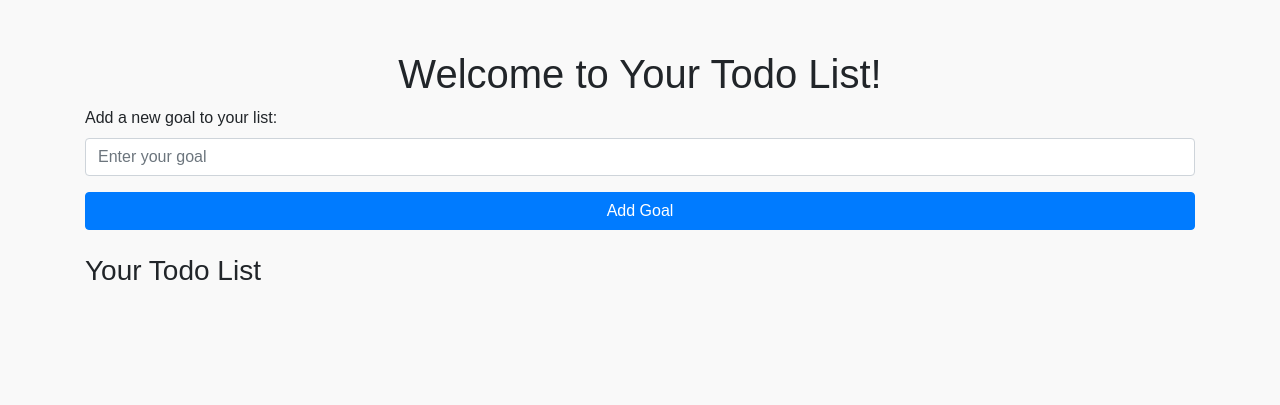
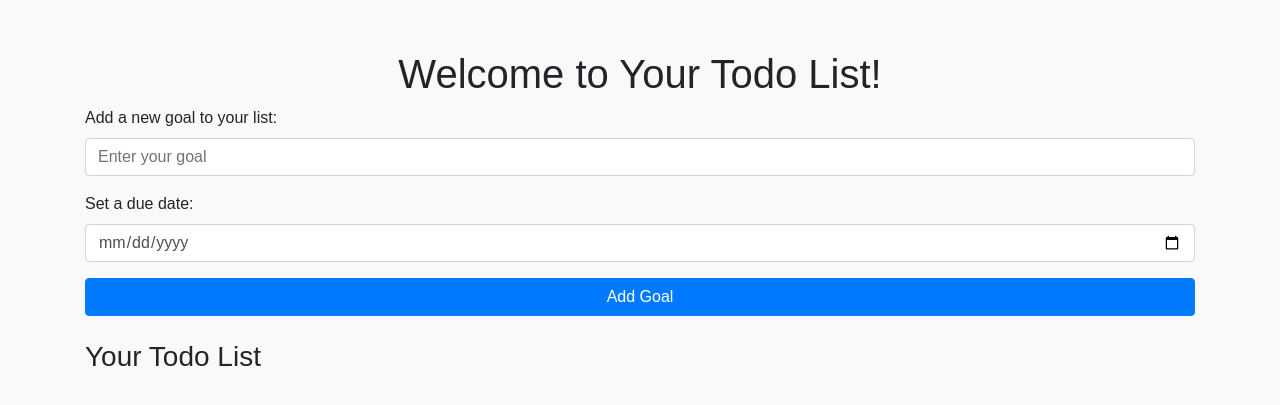
Before and after one commit to DeMass199/Assessment, a Flask app: page /dashboard in a window 1280 px wide. Shown: the top 405 px of the page. Run offline with Flask 3, Linux system fonts and the light colour scheme; some libraries are stand-ins or nearby versions.

Commit message:
can now display date in the todo list with colours

```diff
--- a/flask_app/app.py
+++ b/flask_app/app.py
@@ -1,7 +1,7 @@
 from flask import Flask, request, render_template, redirect, url_for, flash
 from werkzeug.security import generate_password_hash, check_password_hash
 import sqlite3
-
+from datetime import datetime, date, time
 
 app = Flask(__name__)
 app.secret_key = "your_secret_key"  # Needed for flash messages
@@ -16,20 +16,18 @@ def add_user_to_db(username, password):
         cursor.execute("SELECT * FROM users WHERE username = ?", (username,))
         existing_user = cursor.fetchone()
         if existing_user:
-            return False  # Username is already taken
+            flash("Username already exists. Please choose a different username.")
+            return redirect(url_for('register'))
 
-        # Hash the password before storing it
-        password_hash = generate_password_hash(password)
-
-        # Insert the new user into the database
-        cursor.execute("INSERT INTO users (username, password) VALUES (?, ?)", (username, password_hash))
+        # Hash the password and insert the new user
+        hashed_password = generate_password_hash(password, method='sha256')
+        cursor.execute("INSERT INTO users (username, password) VALUES (?, ?)", (username, hashed_password))
         conn.commit()
-        return True  # User added successfully
-
+        flash("User registered successfully!")
+        return redirect(url_for('login'))
     except sqlite3.Error as e:
-        print(f"Database error: {e}")
-        return False
-
+        flash(f"An error occurred: {e}")
+        return redirect(url_for('register'))
     finally:
         conn.close()
 
@@ -96,20 +94,41 @@ def signup():
 
 
 
+
+
 # Sample in-memory storage for demonstration
 todo_list = []
-
 
 @app.route("/dashboard", methods=["GET", "POST"])
 def dashboard():
     global todo_list
     if request.method == "POST":
-        # Get the input from the form
         task = request.form.get("todo_task")
-        if task:  # Ensure the input isn't empty
-            # Add the task to the list (or database in a real app)
-            todo_list.append({"id": len(todo_list) + 1, "task": task, "done": False})
-        return redirect(url_for("dashboard"))
+        due_date = request.form.get("due_date")
+        if task and due_date:
+            # Add task with an ID and due date
+            todo_list.append({
+                "id": len(todo_list) + 1,
+                "task": task,
+                "due_date": due_date,
+                "done": False,
+                "color": ""  # Optional, can calculate color here or in template
+            })
+        return render_template("dashboard.html", todo_list=todo_list)
+
+    # Set the color for each task based on due date
+    for item in todo_list:
+        if item.get("due_date"):
+            today = datetime.date.today()
+            due_date = datetime.datetime.strptime(item["due_date"], "%Y-%m-%d").date()
+            days_left = (due_date - today).days
+            if days_left < 0:
+                item["color"] = "overdue"
+            elif days_left <= 7:
+                item["color"] = "due-soon"
+            else:
+                item["color"] = "on-time"
+
     return render_template("dashboard.html", todo_list=todo_list)
 
 
@@ -118,7 +137,7 @@ def delete_task(task_id):
     global todo_list
     # Remove the task with the matching ID
     todo_list = [item for item in todo_list if item["id"] != task_id]
-    return redirect(url_for("dashboard"))
+    return render_template("dashboard.html", todo_list=todo_list)
 
 
 if __name__ == "__main__":
--- a/flask_app/templates/dashboard.html
+++ b/flask_app/templates/dashboard.html
@@ -26,9 +26,19 @@
             box-shadow: 0 2px 5px rgba(0, 0, 0, 0.1);
         }
 
-        .completed {
-            text-decoration: line-through;
-            color: gray;
+        .todo-item.red {
+            background-color: #f8d7da;
+            color: #721c24;
+        }
+
+        .todo-item.yellow {
+            background-color: #fff3cd;
+            color: #856404;
+        }
+
+        .todo-item.green {
+            background-color: #d4edda;
+            color: #155724;
         }
 
         .btn-delete {
@@ -55,17 +65,60 @@
             <label for="todo_task">Add a new goal to your list:</label>
             <input type="text" name="todo_task" id="todo_task" class="form-control" placeholder="Enter your goal" required>
         </div>
+        <div class="form-group">
+            <label for="due_date">Set a due date:</label>
+            <input type="date" name="due_date" id="due_date" class="form-control" required>
+        </div>
         <button type="submit" class="btn btn-primary btn-block">Add Goal</button>
     </form>
 
     <!-- Todo List -->
     <h3>Your Todo List</h3>
     {% for item in todo_list %}
-        <div class="todo-item {% if item.done %}completed{% endif %}">
-            <span>{{ item.task }}</span>
+    <div class="todo-item {% if item.color %}{{ item.color }}{% endif %}" data-due-date="{{ item.due_date }}">
+        <span><strong>{{ item.task }}</strong> (Due: {{ item.due_date }})</span>
         <a href="/delete/dashboard/{{ item.id }}" class="btn-delete">Delete</a>
     </div>
     {% endfor %}
-    </div>
+
+    <script>
+        // Function to set the color based on due date
+        document.addEventListener('DOMContentLoaded', function () {
+            const items = document.querySelectorAll('.todo-item');
+
+            items.forEach(function (item) {
+                const dueDateStr = item.getAttribute('data-due-date');
+                if (dueDateStr) {
+                    const today = new Date();
+                    const dueDate = new Date(dueDateStr);
+
+                    const timeDiff = (dueDate - today) / (1000 * 60 * 60 * 24); // Difference in days
+
+                    if (timeDiff < 0) {
+                        item.classList.add('overdue');
+                    } else if (timeDiff <= 7) {
+                        item.classList.add('due-soon');
+                    } else {
+                        item.classList.add('on-time');
+                    }
+                }
+            });
+        });
+    </script>
+
+    <style>
+        .overdue {
+            background-color: #f8d7da;
+            color: #721c24;
+        }
+        .due-soon {
+            background-color: #fff3cd;
+            color: #856404;
+        }
+        .on-time {
+            background-color: #d4edda;
+            color: #155724;
+        }
+    </style>
     </body>
 </html>
```
Also changed, not shown: todo.db. Lines whose indentation alone changed are shown as unchanged.
